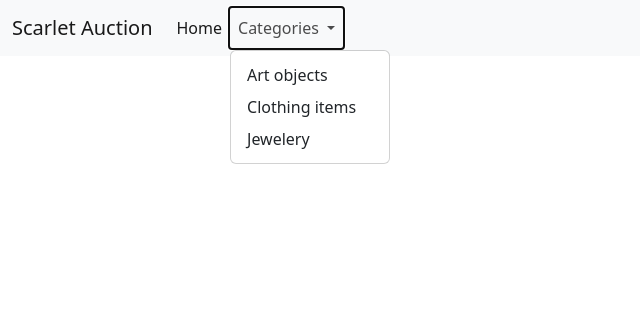
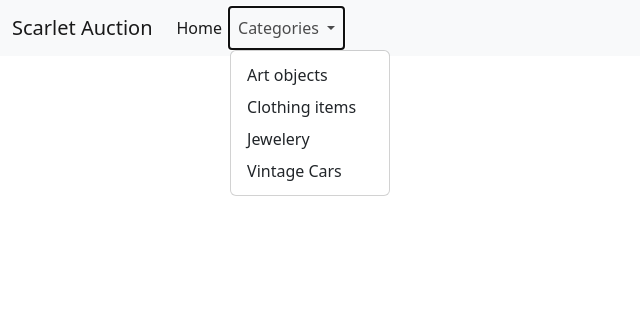
Before and after one commit to GeaninaChe/ScarletAuction, a Django app: page / in a window 1280 px wide, after a click on "Categories". Shown: the top 316 px of the page, without its empty margins (0-640 px from the left). Run offline with Django 4.2, Linux system fonts and the light colour scheme.

Commit message:
new app created

```diff
--- a/templates/navbar.html
+++ b/templates/navbar.html
@@ -21,6 +21,7 @@
                         <li><a class="dropdown-item" href="#">Art objects</a></li>
                         <li><a class="dropdown-item" href="#">Clothing items</a></li>
                         <li><a class="dropdown-item" href="#">Jewelery</a></li>
+                        <li><a class="dropdown-item" href="#">Vintage Cars</a></li>
                     </ul>
                 </li>
 
```
